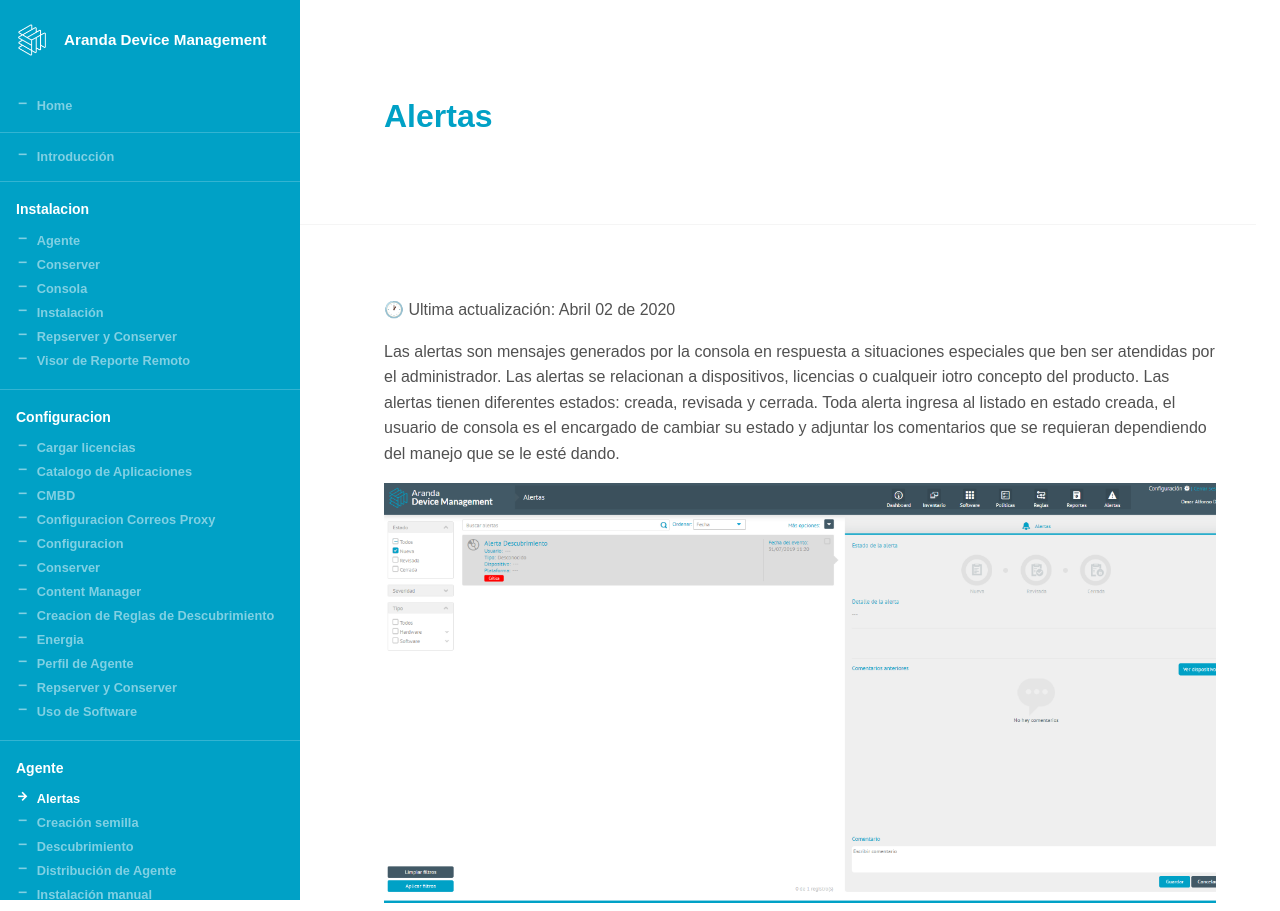
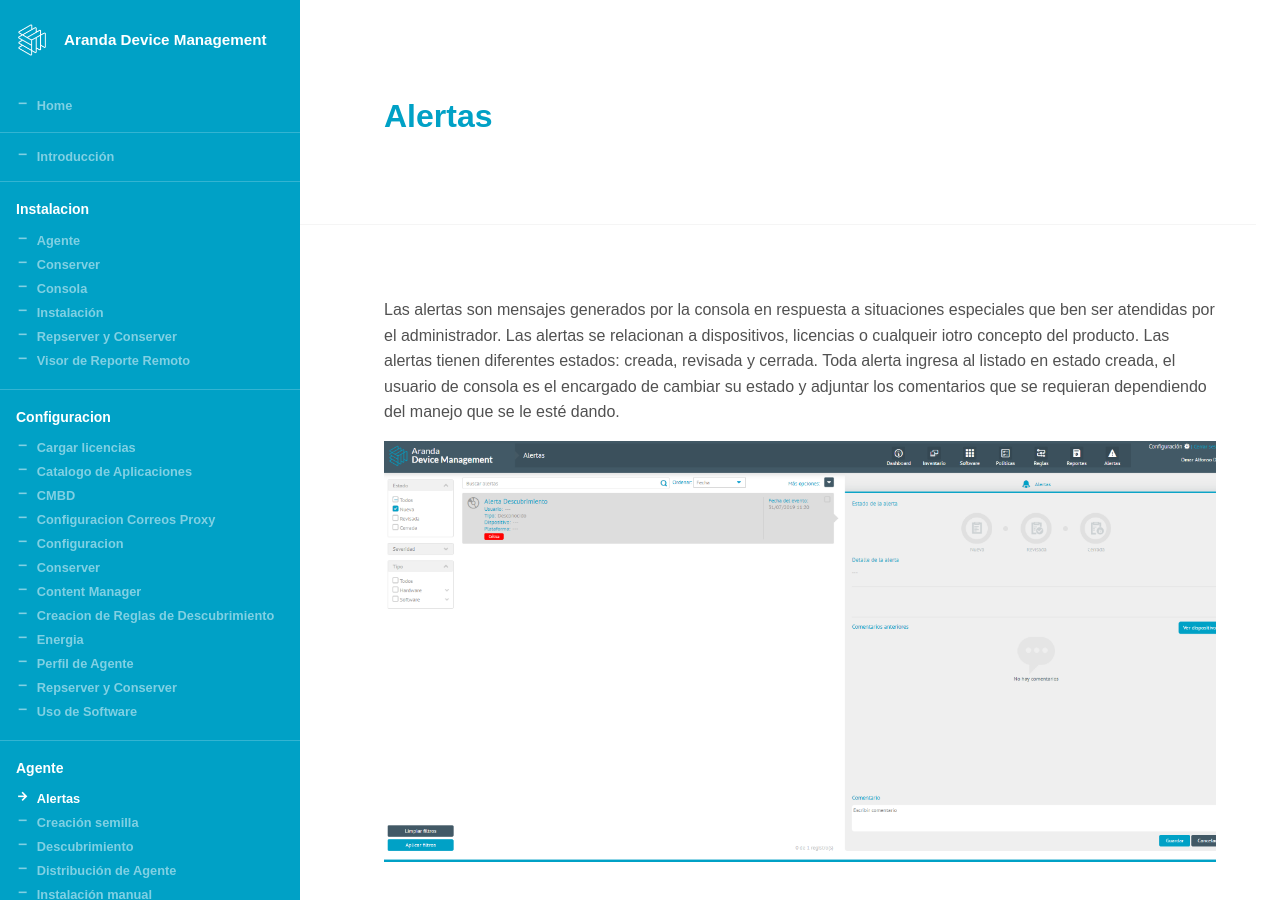
Before and after one commit to Nats85/adm, a Jekyll site: the page built from _docs/agente/alertas.md, in a window 1280 px wide. Built offline with Jekyll 4.4.1, drawn with Linux system fonts in a browser that asks for light colours.

Commit message:
Update alertas.md

```diff
--- a/_docs/agente/alertas.md
+++ b/_docs/agente/alertas.md
@@ -1,8 +1,9 @@
 ---
 title: Alertas
 info:
+Ultima actualización: Abril 02 de 2020
 ---
-🕐 Ultima actualización: Abril 02 de 2020
+
 
 
 
```
